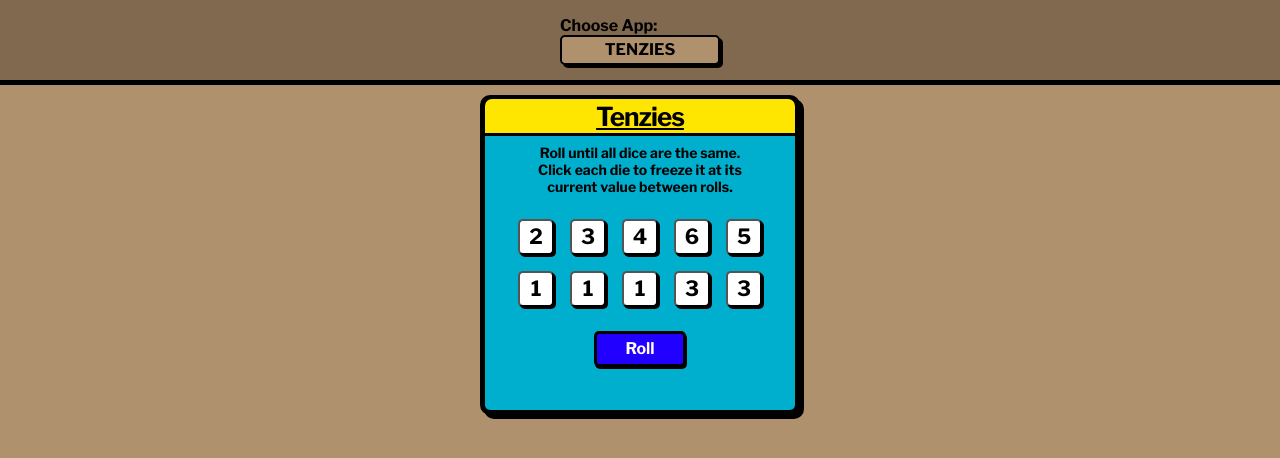
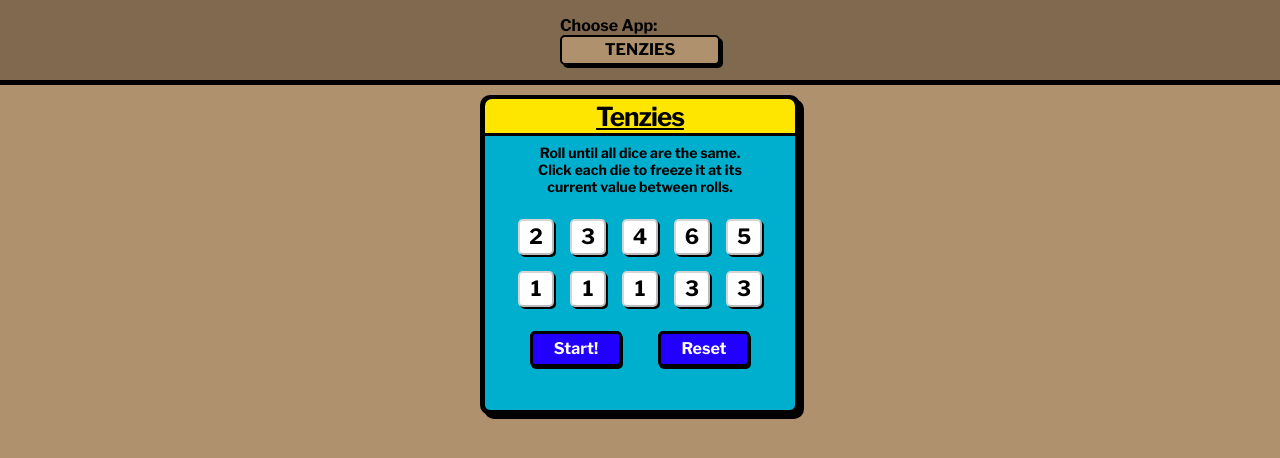
Before and after one commit to Slabstick/reactlearning, a React (Create React App) app: page / in a window 1280 px wide. Shown: the top 458 px of the page. Built offline with nearby package versions, Linux system fonts and the light colour scheme; a web font is replaced by a local one.

Commit message:
add timer to wincondition and save it locally

```diff
--- a/src/tenzies/App.css
+++ b/src/tenzies/App.css
@@ -105,6 +105,12 @@
 	background-color: #ff00bf;
 }
 
+.buttons {
+	display: flex;
+	width: 100%;
+	justify-content: space-evenly;
+}
+
 .tg-button {
 	width: 92px;
 	height: 36px;
@@ -120,14 +126,31 @@
 	transition: all .5s;
 }
 
-.tg-button:hover {
+.tg-reset {
+	width: 92px;
+	height: 36px;
+	border: 3px solid black;
+	border-radius: 5px;
+	background-color: #2200ff;
+	color: #FFFFFF;
+	font-family: Libre Franklin, sans-serif;
+	font-weight: 700;
+	font-size: 16px;
+	box-shadow: black 1px 2px;
+	cursor: pointer;
+	transition: all .5s;
+}
+
+.tg-button:hover, .tg-reset:hover {
 	background-color: #ff00bf;
 }
 
-.tg-button:focus, .tg-die:focus, .tg-die-held:focus {
+.tg-button:focus, .tg-die:focus, .tg-die-held:focus,
+.tg-reset:focus {
 	outline: none;
 }
 
-.tg-button:active, .tg-die:active, .tg-die-held:active {
+.tg-button:active, .tg-die:active, .tg-die-held:active,
+.tg-reset:active {
 	box-shadow: inset 2px 2px #000000;
 }
--- a/src/tenzies/App.js
+++ b/src/tenzies/App.js
@@ -1,4 +1,4 @@
-import React, { useState, useEffect } from 'react';
+import React, { useState, useEffect, useMemo } from 'react';
 import "./App.css"
 import Die from './Die';
 import Confetti from 'react-confetti'
@@ -9,21 +9,21 @@ function App() {
 	const [win, setWin] = useState(JSON.parse(localStorage.getItem('win')) || false);
 	const [rounds, setRounds] = useState(Number(localStorage.getItem('rounds')) || 0);
 	const [animate, setAnimate] = useState(false);
-	const [timeStart, setTimeStart] = useState(new Date());
+	const [timeStart, setTimeStart] = useState(Date.parse(localStorage.getItem('timeStart')) || new Date());
+	const [timeWon, setTimeWon] = useState(Number(localStorage.getItem('timeWon')) || 1000);
 
-	let timeNow = new Date();
-	let timePlayed = parseInt((timeNow - timeStart)/1000);
+
 	// console.log(timePlayed)
 
 	React.useEffect(()=> {
 		localStorage.setItem('dice', JSON.stringify(dice));
 		localStorage.setItem('win', win);
 		localStorage.setItem('rounds', rounds);
-	},[dice, win, rounds]);
+		localStorage.setItem('timeWon', timeWon);
+		localStorage.setItem('timeStart', timeStart);
+	},[dice, win, rounds, timeWon, timeStart]);
 
-	// console.log(localStorage.getItem('win'))
-
-
+	console.log(localStorage.getItem('timeStart'))
 
 	function allNewDice() {
 		const diceArray = []
@@ -39,7 +39,6 @@ function App() {
 			};
 		});
 	}
-
 	function clickDie(dieId) {
 		setDice(oldDice => {
 			return oldDice.map(oldDie => {
@@ -59,7 +58,7 @@ function App() {
 		}
 
 		if (win === true) {
-			return `YOU WON AFTER ${rounds} ROUNDS AFTER ${timePlayed} SECONDS!`;
+			return `YOU WON AFTER ${rounds} ROUNDS WITH ${timeWon} SECONDS!`;
 		}
 
 		if (rounds > 0) {
@@ -103,7 +102,7 @@ function App() {
 			}
 		}));
 	}
-
+	// console.log(timeStart)
 	useEffect(()=>{
 		if (animate) {
 			animateRollingDice();
@@ -116,8 +115,12 @@ function App() {
 		};
 	}, [animate]);
 	// console.log(animate)
+	let timeNow = new Date();
 	function rollDice() {
 		if (!win) {
+			if (rounds === 0) {
+				setTimeStart(timeNow);
+			}
 			setRounds(oldRounds => oldRounds + 1);
 			setAnimate(true);
 		} else {
@@ -135,16 +138,33 @@ function App() {
 					clickDie={clickDie}
 					isRolling={die.isRolling}
 					animate={animate}
+					rounds={rounds}
 				/>
 	})
 	// Win condition
-	useEffect(()=> {
-		if (dice.every(die => die.value === dice[0].value && die.isHeld) === true) {
+	useMemo(()=> {
+		if (dice.every(die => die.value === dice[0].value && die.isHeld) === true && !win) {
 			setWin(true);
-			timePlayed = timeNow -timeStart;
+			let timeNow = new Date();
+			setTimeWon(parseInt((timeNow - timeStart) / 1000));
 		}
-	}, [dice, rounds]);
+	}, [dice, timeStart, win]);
 
+	function reset() {
+		setDice(allNewDice());
+		setRounds(0);
+		setWin(false);
+	}
+
+	let button = () => {
+		if (win) {
+			return 'Restart?';
+		} else if (rounds === 0) {
+			return 'Start!';
+		} else {
+			return 'Roll!';
+		}
+	}
 	return (
 		<main className='tg-main'>
 			{win && <Confetti />}
@@ -158,11 +178,18 @@ function App() {
 					<div className='tg-dice'>
 						{dielements}
 					</div>
+						<div className='buttons'>
 						<button
 							className='tg-button'
 							onClick={rollDice}
 							disabled={animate ? true : false}
-					>{win ? 'Restart?' : 'Roll'}</button>
+						>{button()}</button>
+						<button
+							className='tg-reset'
+							onClick={reset}
+						>Reset</button>
+						</div>
+
 				</div>
 			</div>
 		</main>
--- a/src/tenzies/Die.js
+++ b/src/tenzies/Die.js
@@ -2,24 +2,20 @@ import React, { useState, useEffect } from 'react';
 
 function Die(props) {
 	const [animation, setAnimation] = useState(1);
-	// if (props.isRolling) {
-	// 	console.log(`${props.id} is rolling!`)
-	// } else {
-	// 	console.log(`${props.id} is sleep!`)
-	// }
 
 	useEffect(()=> {
-		if (props.isRolling) {
+		if (props.isRolling) { //animate randomly between 1 and 6 every 50ms
 			const interval = setInterval(()=>{
 				setAnimation(Math.ceil(Math.random() * 6));
 			}, 50);
 			return () => clearInterval(interval)
 		}
 	}, [props.isRolling, animation])
-
+	// console.log(props.rounds)
 	return (
 		<button
 			className={props.isHeld === false ? 'tg-die' : 'tg-die-held'}
+			disabled={props.rounds === 0 ? true : false}
 			onClick={()=>props.clickDie(props.id)}
 		>
 			{props.isRolling ? animation : props.value}
```
Lines whose indentation alone changed are shown as unchanged.
